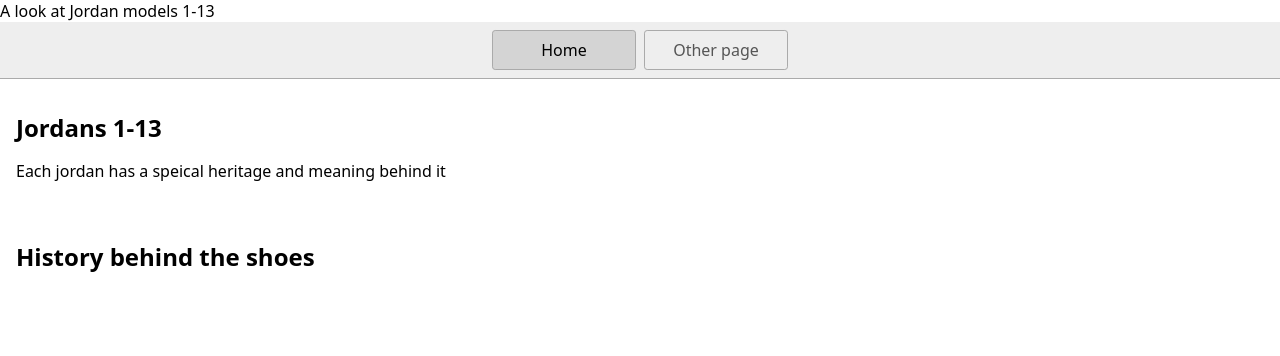
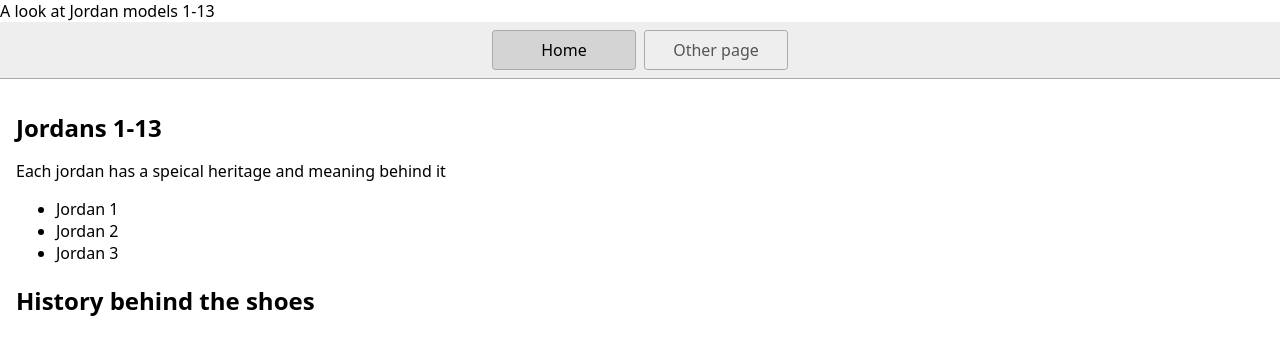
Before and after one commit to Victorgit14/project-cps-140, a website: page index.html in a window 1280 px wide. Drawn offline with Linux system fonts and the light colour scheme.

Commit message:
bullet points

```diff
--- a/index.html
+++ b/index.html
@@ -19,8 +19,18 @@
     <main>
       <h1>Jordans 1-13</h1>
       <p> Each jordan has a speical heritage and meaning behind it </p>
-      <br>
+      <ul>
+        <li> Jordan 1
+        <li> Jordan 2
+        <li> Jordan 3
+
+        </li>
+
+        </li>
+      </ul>
       <h2> History behind the shoes </h2>
+
+      </ul>
     </main>
 
   </body>
```
